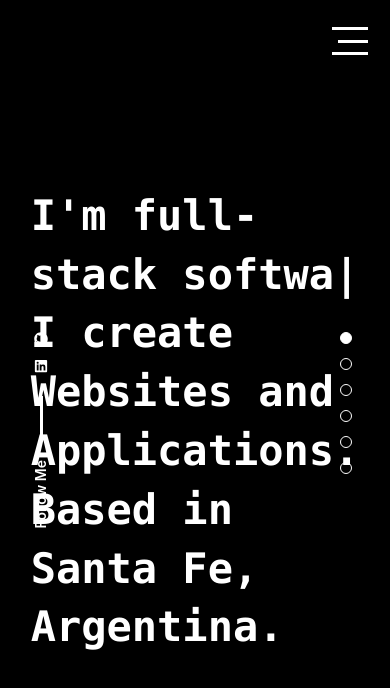
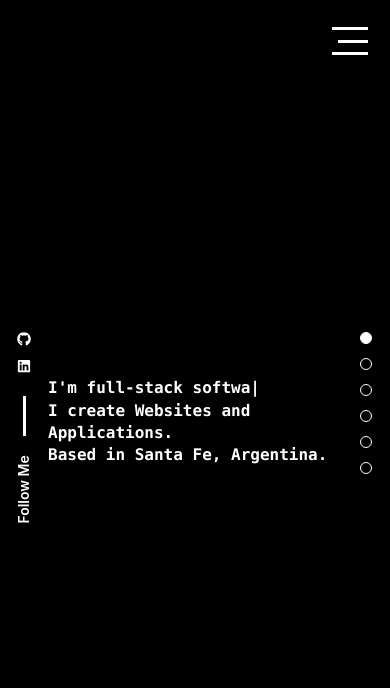
Before and after one commit to germanolleunlp/germanolleunlp.github.io, a React (Create React App) app: page / in a window 390 px wide. Shown: the top 688 px of the page. Built offline with nearby package versions, Linux system fonts and the light colour scheme.

Commit message:
Change router to hash and added media queries

```diff
--- a/public/index.html
+++ b/public/index.html
@@ -9,7 +9,7 @@
       name="description"
       content="Let me show you who I am"
     />
-    <base href="/" />
+    <base href="%PUBLIC_URL%" />
     <link rel="apple-touch-icon" href="%PUBLIC_URL%/logo192.png" />
     <!--
       manifest.json provides metadata used when your web app is installed on a
--- a/src/Base.ts
+++ b/src/Base.ts
@@ -1,8 +1,9 @@
 import styled from 'styled-components';
 
 export const Vertical = styled.div`
+  display: inline-flex;
+  justify-content: center;
   position: fixed;
   top: 50%;
   margin-top: -90px;
-  width: 50px;
 `
--- a/src/BurgerMenu.tsx
+++ b/src/BurgerMenu.tsx
@@ -84,6 +84,7 @@ const Overlay = styled.div<{isOpen: boolean}>`
 
 const Menu = styled.div<{isOpen: boolean}>`
   position: fixed;
+  padding: 1rem;
   width: 345px;
   height: 100%;
   min-height: 100%;
@@ -97,6 +98,7 @@ const Menu = styled.div<{isOpen: boolean}>`
 
   ul {
     list-style: none;
+    padding: 0;
   }
 
   li {
@@ -115,9 +117,15 @@ const Item = styled.span<{isActive: boolean}>`
   }
 
   span {
-    font-size: 36px;
+    font-size: 2rem;
     font-weight: 600;
     text-transform: uppercase;
+    @media screen and (max-width: 800px) {
+      font-size: 1.5rem;
+    }
+    @media screen and (max-width: 460px) {
+      font-size: 1rem;
+    }
   }
 `
 
--- a/src/FollowMe.tsx
+++ b/src/FollowMe.tsx
@@ -27,6 +27,7 @@ const StyledVertical = styled(Vertical)`
   gap: 20px;
   font-size: 14px;
   color: white;
+  width: 3rem;
 
   ul {
     list-style: none;
@@ -57,14 +58,15 @@ const StyledVertical = styled(Vertical)`
     width: 3px;
     height: 40px;
     background: white;
+    margin-bottom: 25px;
   }
 
   p {
     font-weight: 600;
     line-height: 1.2;
     white-space: nowrap;
-    width: 100px;
     transform: rotate(-90deg);
+    margin: 0;
   }
 `
 
--- a/src/Layout.tsx
+++ b/src/Layout.tsx
@@ -51,13 +51,11 @@ const Center = styled.div`
   display: flex;
   flex-direction: column;
   height: 100%;
-  padding: 0 1rem;
 `
 
 const Content = styled.div`
   align-self: center;
-  margin: auto 50px;
-  padding: 1rem;
+  margin: auto 3rem;
 `
 
 export default Layout;
--- a/src/NavigationDots.tsx
+++ b/src/NavigationDots.tsx
@@ -26,6 +26,7 @@ function NavigationDots() {
 const StyledVertical = styled(Vertical)`
   color: white;
   right: 0;
+  width: 3rem;
 
   ul {
     list-style: none;
@@ -36,6 +37,7 @@ const StyledVertical = styled(Vertical)`
   li {
     outline: inherit;
     margin-bottom: 14px;
+    padding: 0;
   }
 `
 
--- a/src/Summary.tsx
+++ b/src/Summary.tsx
@@ -27,12 +27,19 @@ function Summary() {
 }
 
 const Code = styled.h1`
-  margin: 0;
-  font-size: 42px;
+  font-size: 3rem;
   font-weight: 700;
   line-height: 1.4;
-  font-family: source-code-pro, Menlo, Monaco, Consolas, 'Courier New',
-    monospace;
+  font-family: source-code-pro, Menlo, Monaco, Consolas, 'Courier New', monospace;
+  @media screen and (max-width: 1400px) {
+    font-size: 2rem;
+  }
+  @media screen and (max-width: 800px) {
+    font-size: 1.5rem;
+  }
+  @media screen and (max-width: 460px) {
+    font-size: 1rem;
+  }
 `
 
 export default Summary;
--- a/src/index.tsx
+++ b/src/index.tsx
@@ -1,5 +1,5 @@
 import React from 'react';import ReactDOM from "react-dom/client";
-import { BrowserRouter } from "react-router-dom";
+import { HashRouter } from "react-router-dom";
 import reportWebVitals from './reportWebVitals';
 
 import './index.css';
@@ -11,9 +11,9 @@ const root = ReactDOM.createRoot(
 
 root.render(
   <React.StrictMode>
-    <BrowserRouter>
+    <HashRouter>
       <App />
-    </BrowserRouter>
+    </HashRouter>
   </React.StrictMode>
 );
 
```
